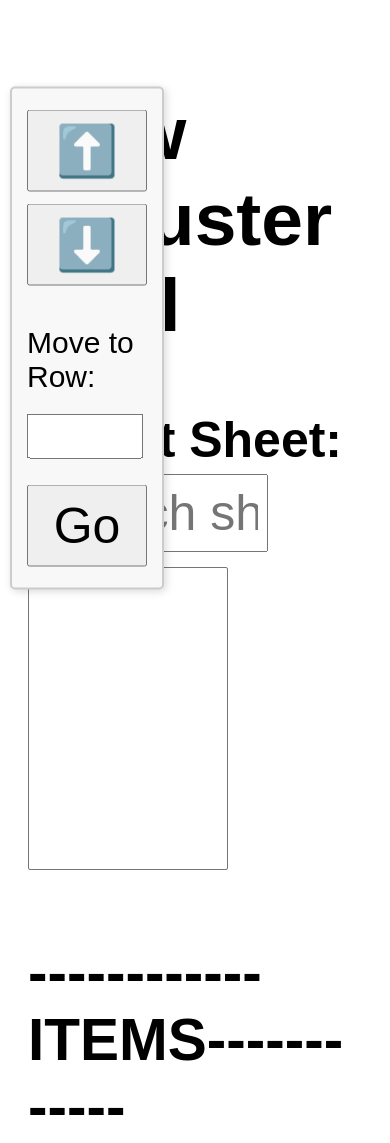
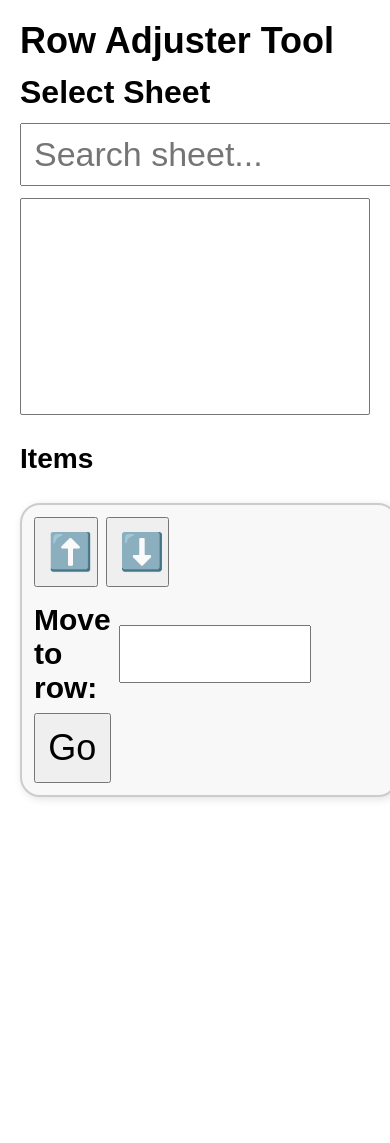
Before and after one commit to Alex-Rea/CSF-Row-Adjustment-Tool, a plain HTML site: page Index.html in a window 390 px wide. After the commit the page ends 844 px from the top, so only its background shows below. Drawn offline with Linux system fonts and the light colour scheme.

Commit message:
V0.9.9 Nice Formatting-Functional

```diff
--- a/Index.html
+++ b/Index.html
@@ -2,102 +2,228 @@
 <html>
   <head>
     <base target="_top">
+    <meta name="viewport" content="width=device-width, initial-scale=1" />
 <style>
+  :root{
+    --tap-size: 64px;        /* minimum touch target height */
+    --gap: 12px;
+  }
+
   body {
     font-family: Arial, sans-serif;
-    padding: 20px;
-    font-size: 50px;
+    padding: 16px;
+    font-size: 35px;         /* saner base; individual controls scaled below */
+   font-weight: 600;              /* “a bit” bolder than normal (400) */
   }
 
-  label {
-    font-size: 50px;
+  h2 { margin: 0 0 12px; }
+
+  /* ===== Controls (search + dropdown) ===== */
+  .controls {
+    display: flex;
+    align-items: flex-end;
+    flex-wrap: wrap;
+    gap: var(--gap);
+    margin-bottom: 12px;
+  }
+  .controls label {
+    font-size: 32px;
     font-weight: bold;
+    flex-basis: 100%;
+  }
+  .controls input[type="text"],
+  .controls input[type="number"],
+  .controls select {
+    font-size: 32px;
+    padding: 10px 12px;
+    margin: 0;
+  }
+  .controls select {
+    height: auto;
+    min-width: 260px;
   }
 
-  input[type="text"], input[type="number"], select {
-    font-size: 50px;
-    padding: 8px;
-    margin-top: 5px;
-    margin-bottom: 10px;
-    width: 220px;
+  /* ===== Layout (nav + list) ===== */
+  .layout {
+    display: flex;
+    gap: 16px;
+  }
+  #itemList {
+    flex: 1;
+    min-width: 0;
   }
 
-  select {
-    height: auto;
+/* DESKTOP: fixed + vertically centered, with BIG controls */
+.nav-buttons {
+  position: fixed;
+  top: 50%;
+  left: 12px;
+  transform: translateY(-50%);
+  background: #f8f8f8;
+  padding: 12px;
+  border: 2px solid #ccc;
+  border-radius: 20px;
+  box-shadow: 2px 2px 8px rgba(0,0,0,0.12);
+  z-index: 10;
+  width: 165px;
 }
 
-  button {
-    font-size: 50px;
-    padding: 10px 16px;
-    margin: 20px 0;
-    width: 120px;
+/* Bring back the big desktop sizes */
+.nav-buttons button {
+  font-size: 36px;     /* was missing → defaulted small */
+  padding: 10px 14px;
+  margin: 6px 0;
+  width: 100%;
   cursor: pointer;
 }
 
-  #itemList div {
-    margin: 8px 0;
-    padding: 10px;
-    border: 2px solid #ccc;
-    border-radius: 6px;
-    font-size: 18px;
-    cursor: pointer;
+.nav-buttons .group {
+  margin-top: 8px;
+  font-size: 30px;     /* label text size */
 }
 
-  #itemList .selected {
+.nav-buttons input[type="number"] {
+  font-size: 28px;
+  width: 85%;
+  padding: 8px 10px;
+  margin: 8px 0;
+}
+
+/* Give main content room so the fixed bar doesn't overlap */
+.layout {
+  display: flex;
+  gap: 16px;
+  padding-left: 180px;  /* ~= nav width + spacing */
+}
+
+/* MOBILE keeps the stacked, full-width bar */
+@media (max-width: 768px) {
+  .nav-buttons {
+    position: static;
+    transform: none;
+    width: 100%;
+    display: grid;
+    grid-template-columns: repeat(5, minmax(0, 1fr));
+    gap: 8px;
+  }
+  .layout {
+    flex-direction: column;
+    padding-left: 0;
+  }
+  .nav-buttons button {
+    width: 100%;
+    font-size: 36px;
+    padding: 12px;
+    margin: 0;
+  }
+  .nav-buttons input[type="number"] {
+    font-size: 40px;
+    padding: 10px 12px;
+    margin: 0;
+  }
+}
+
+
+  /* ===== List items: bigger tap targets ===== */
+  #itemList .item {
+    display: flex;
+    align-items: center;
+    margin: 10px 0;
+    padding: 16px 18px;
+    border: 2px solid #ccc;
+    border-radius: 10px;
+    font-size: 35px;
+    min-height: var(--tap-size);
+    line-height: 1.3;
+    cursor: pointer;
+    word-break: break-word;
+  }
+  #itemList .item.selected {
     background: #d0eaff;
     font-weight: bold;
   }
 
-.nav-buttons {
-  position: fixed;
-  top: 40%;
-  left: 10px;
-  transform: translateY(-50%);
-  background: #f8f8f8;
-  padding: 15px;
-  border: 2px solid #ccc;
-  border-radius: 5px;
-  box-shadow: 2px 2px 8px rgba(0, 0, 0, 0.15);
-  z-index: 1000;
-  font-size: 30px;
+  /* ===== Mobile tweaks ===== */
+  @media (max-width: 768px) {
+    body { font-size: 24px; padding: 12px; }
+
+    .controls {
+      flex-direction: column;
+      align-items: stretch;
+    }
+    .controls input[type="text"],
+    .controls input[type="number"],
+    .controls select {
+      font-size: 34px;
+      width: 100%;
     }
 
+    .layout {
+      flex-direction: column;         /* stack nav above list */
+    }
+    .nav-buttons {
+      position: static;               /* no overlay */
+      width: 100%;
+      display: grid;
+      grid-template-columns: repeat(5, minmax(0, 1fr));
+      gap: 8px;
+    }
+    .nav-buttons .stack {
+      grid-column: span 1;
+    }
+    .nav-buttons .group {
+      grid-column: span 4;            /* row jump input + Go button */
+      display: grid;
+      grid-template-columns: 1fr auto;
+      gap: 8px;
+      align-items: center;
+    }
     .nav-buttons button {
-  font-size: 50px;
-  padding: 10px 16px;
-  margin: 6px 0;
-  width: 120px;
+      width: 100%;
+      font-size: 36px;
+      padding: 12px;
+      margin: 0;
+    }
+    .nav-buttons input[type="number"] {
+      font-size: 30px;
+      padding: 10px 12px;
+      margin: 0;
     }
 
-.nav-buttons input[type="number"] {
-  font-size: 25px;
-  width: 100px;
-  padding: 6px;
-  margin: 20px 0;
+    #itemList .item {
+      font-size: 32px;
+      padding: 18px 20px;
+      min-height: 72px;               /* even larger tap target on phone */
+    }
   }
 </style>
   </head>
   <body>
     <h2>Row Adjuster Tool</h2>
 
-      <label for="sheetMenu">Select Sheet:</label>
+    <!-- Top controls -->
+    <div class="controls">
+      <label for="sheetMenu">Select Sheet</label>
       <input type="text" id="sheetSearch" placeholder="Search sheet..." />
-      <select id="sheetMenu" size="5" style="width: 200px;"></select>
+      <select id="sheetMenu" size="5"></select>
+    </div>
 
-      <h3>------------ITEMS------------</h3>
+    <h3>Items</h3>
 
-    <div style="display: flex;">
-      <!-- Left Fixed Navigation -->
+    <div class="layout">
+      <!-- Left / Top Navigation -->
       <div class="nav-buttons">
-        <button onclick="move('up')">⬆️</button><br>
-        <button onclick="move('down')">⬇️</button><br><br>
-        Move to<br> Row:<br>
-        <input type="number" id="rowNumber" /><br>
+        <button class="stack" onclick="move('up')">⬆️</button>
+        <button class="stack" onclick="move('down')">⬇️</button>
+        <div class="group">
+          <div>Move to row:</div>
+          <input type="number" id="rowNumber" />
           <button onclick="moveTo()">Go</button>
+        </div>
       </div>
 
       <!-- Scrollable Item List -->
-      <div id="itemList" style="flex-grow: 1; margin-left: 160px;"></div>
+      <div id="itemList"></div>
     </div>
 
 <script>
@@ -126,17 +252,13 @@
 
       data.forEach(item => {
         const div = document.createElement("div");
+        div.classList.add("item");                 // <-- use CSS class for size
         div.textContent = `${item.index}: ${item.name}`;
         div.dataset.index = item.index;
 
+        // keep color styling dynamic
         div.style.backgroundColor = item.bgColor || '#fff';
         div.style.color = item.fontColor || '#000';
-              div.style.padding = "10px";
-              div.style.border = "2px solid #ccc";
-              div.style.borderRadius = "6px";
-              div.style.margin = "8px 0";
-              div.style.cursor = "pointer";
-              div.style.fontSize = "18px";
 
         if (highlightNames.includes(item.name)) {
           div.classList.add("selected");
@@ -157,6 +279,7 @@
       });
     }).getSheetData(sheetName);
   }
+
   document.getElementById("sheetMenu").addEventListener("change", function() {
     selectedSheet = this.value;
     refreshSheetData(selectedSheet);
@@ -172,9 +295,7 @@
 
   function move(direction) {
     if (!selectedSheet || selectedRows.length === 0) return;
-
     disableButtons(true);
-
     google.script.run
       .withSuccessHandler((res) => {
         disableButtons(false);
@@ -190,9 +311,7 @@
   function moveTo() {
     const newRow = parseInt(document.getElementById("rowNumber").value);
     if (!selectedSheet || selectedRows.length === 0 || isNaN(newRow)) return;
-
     disableButtons(true);
-
     google.script.run
       .withSuccessHandler((res) => {
         disableButtons(false);
@@ -204,11 +323,13 @@
       })
       .moveSelectedRows(selectedSheet, selectedRows, null, newRow);
   }
+
   function disableButtons(disable) {
     document.querySelectorAll(".nav-buttons button").forEach(btn => {
       btn.disabled = disable;
     });
   }
+
   refreshSheets();
 </script>
   </body>
```
Lines whose indentation alone changed are shown as unchanged.
